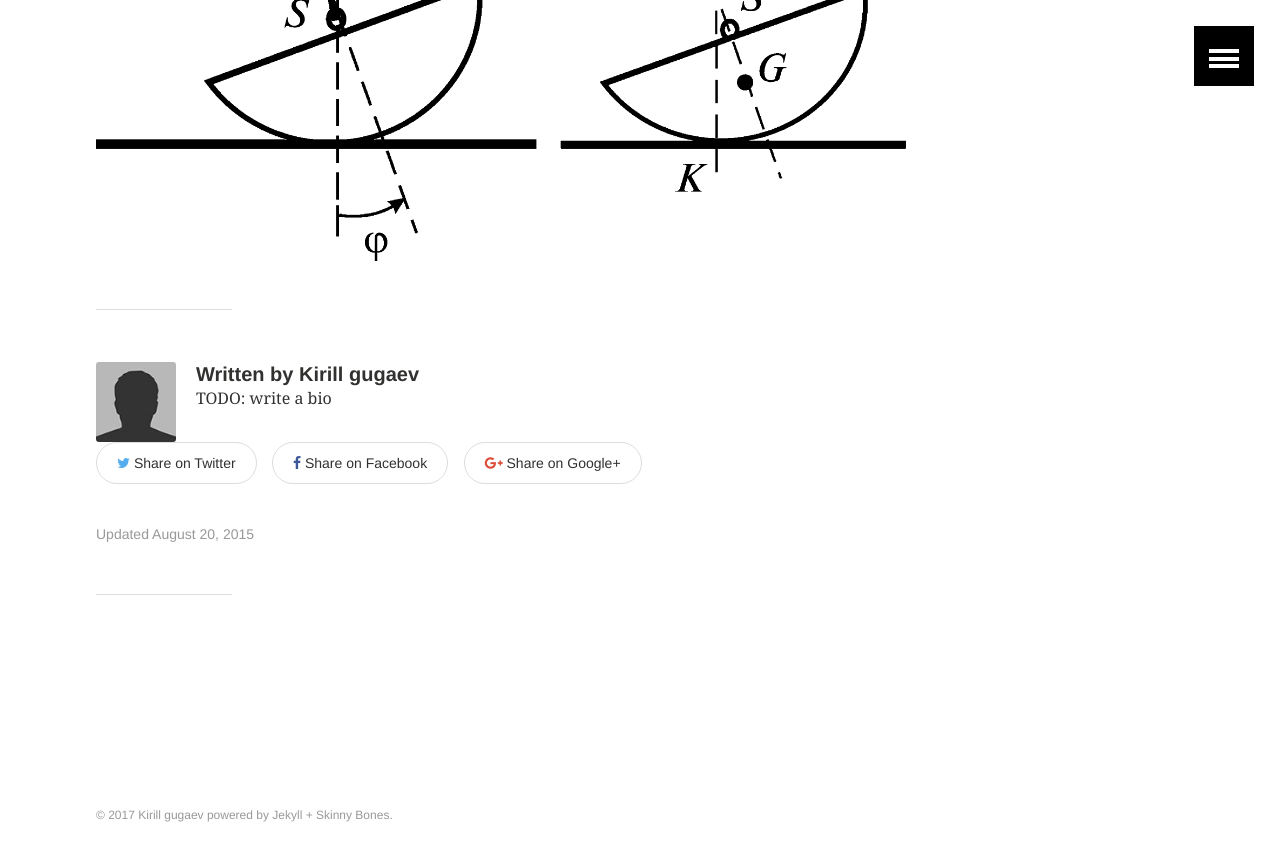
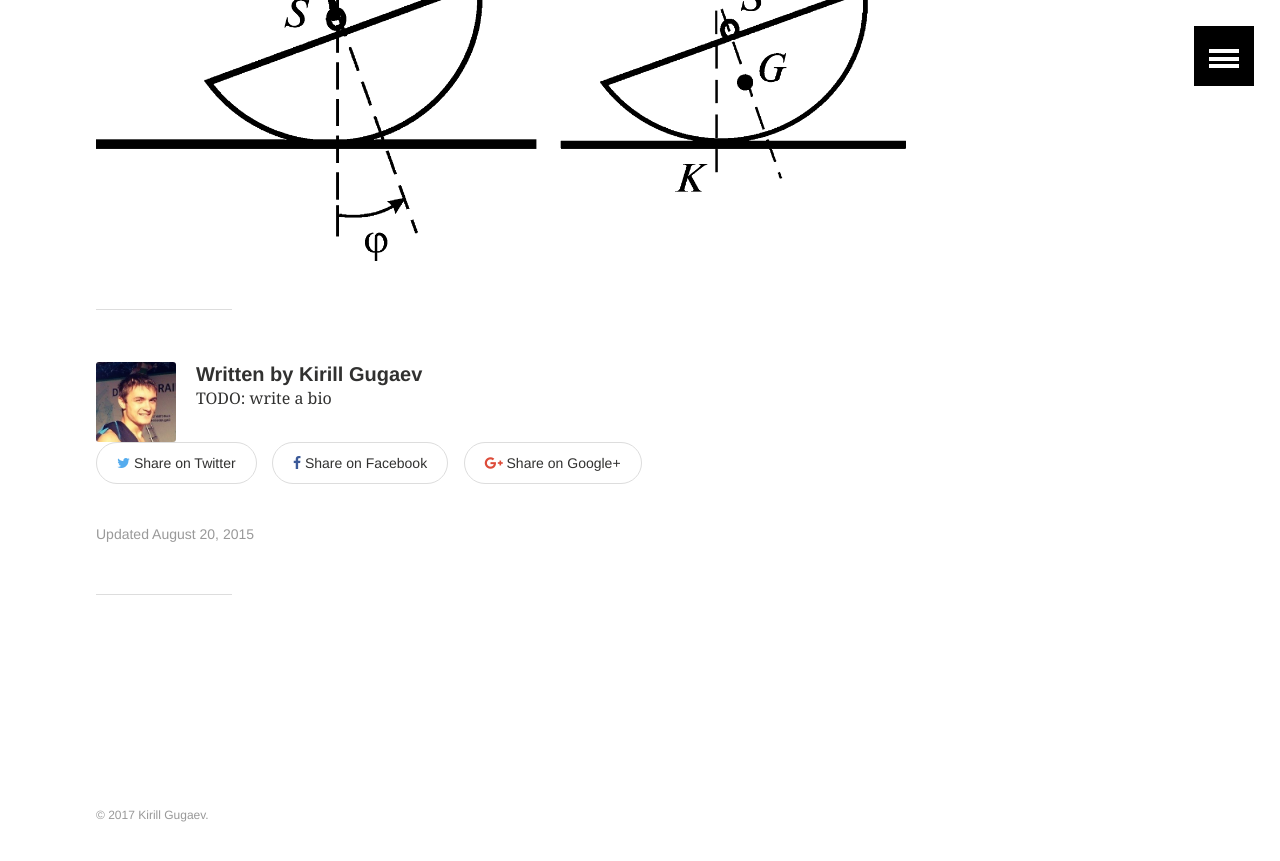
Before and after one commit to gugaevkirill/gugaevkirill.github.io, a Jekyll site: the page built from _posts/2015-08-20-mechanic-conference-seesaw.md, in a window 1280 px wide and 900 px high, scrolled down 1690 px. Shown: the top 861 px of the window. Built offline with Jekyll 4.4.1, drawn with Linux system fonts in a browser that asks for light colours; comment, search, counter and statistics services are not loaded; some of the changed text lies outside the part shown.

Commit message:
Little interface updates

```diff
--- a/_config.yml
+++ b/_config.yml
@@ -1,6 +1,6 @@
 # Site wide configuration
 
-title:        "Kirill gugaev"
+title:        "Kirill Gugaev"
 description:  "Personal website of Kirill Gugaev"
 logo:         # 120x120 px default image used for Twitter summary card
 teaser:       # 400x250 px default teaser image used in image archive grid
@@ -27,7 +27,7 @@ gems:
 
 # Site owner
 owner:
-  name:           "Kirill gugaev"
+  name:           "Kirill Gugaev"
   email:          "gugaevkirill@gmail.com"
   twitter:
   google:
--- a/_includes/footer.html
+++ b/_includes/footer.html
@@ -11,5 +11,5 @@
 		{% endfor %}
 		</ul>
 	</nav><!-- /.bottom-menu -->
-	<p class="copyright">&#169; {{ site.time | date: '%Y' }} <a href="{{ site.url }}">{{ site.title }}</a> powered by <a href="http://jekyllrb.com" rel="nofollow">Jekyll</a> + <a href="http://mmistakes.github.io/skinny-bones-jekyll/" rel="nofollow">Skinny Bones</a>.</p>
+	<p class="copyright">&#169; {{ site.time | date: '%Y' }} <a href="{{ site.url }}">{{ site.title }}</a>.</p>
 </footer>
```
Also changed, not shown: images/apple-touch-icon-precomposed.png, images/bio-photo.jpg, images/skinny-bones-demo.gif (deleted).
